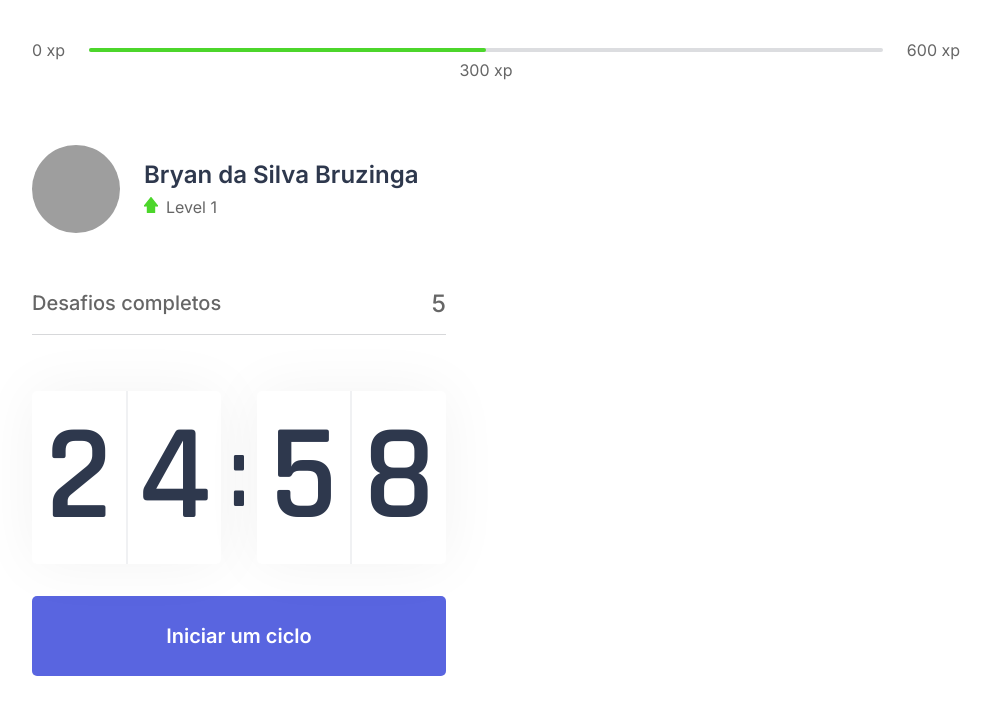
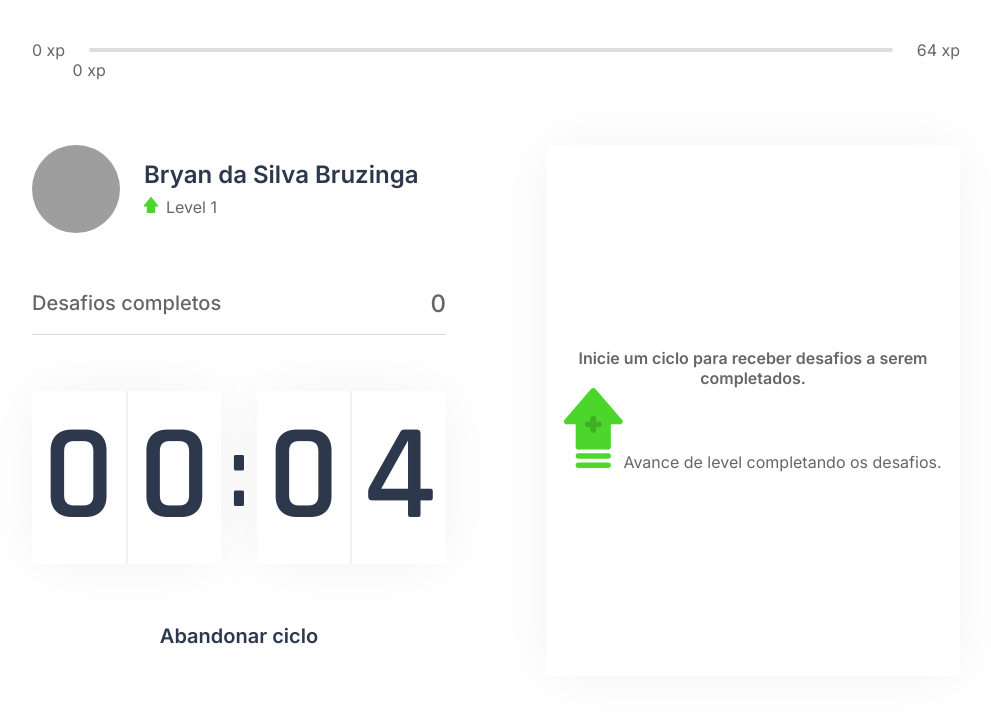
Before and after one commit to bryanbruzinga/Move-It, a Next.js app: page / in a window 1280 px wide. Both pictures are taken after a click on the button "Iniciar um ciclo". Shown: the top 714 px of the page, without its empty margins (144-1135 px from the left). Built offline with nearby package versions, Linux system fonts and the light colour scheme; grey boxes are pictures that could not be loaded.

Commit message:
terceiro dia NLW

```diff
--- /dev/null
+++ b/challenges.json
@@ -0,0 +1,62 @@
+[
+  {
+    "type": "body",
+    "description": "Estique um de seus braços com a palma da mão virada para frente e puxe os dedos para cima por 10 segundos por mão.",
+    "amount": 80
+  },
+  {
+    "type": "body",
+    "description": "Estique seu braço contra o peito e puxe-o utilizando o outro braço por 10 segundos por braço.",
+    "amount": 60
+  },
+  {
+    "type": "body",
+    "description": "Puxe seu pescoço com a ajuda da mão para a direita e para a esquerda, permanecendo na posição por alguns segundos.",
+    "amount": 70
+  },
+  {
+    "type": "body",
+    "description": "Com as duas mãos na parte de trás da cabeça, leve-a para baixo, alongando a parte de trás da região.",
+    "amount": 60
+  },
+  {
+    "type": "body",
+    "description": "Cruze as pernas e desça com as mãos esticadas em direção ao chão. Repita o movimento com a outra perna na frente.",
+    "amount": 100
+  },
+  {
+    "type": "body",
+    "description": "Sentado, abra as pernas e tente encostar as palmas das mãos no chão, repita 3 vezes por 5 segundos.",
+    "amount": 80
+  },
+  {
+    "type": "body",
+    "description": "Puxe o joelho de encontro ao peito e segure, troque de perna após 10 segundos.",
+    "amount": 50
+  },
+  {
+    "type": "body",
+    "description": "Sentado, cruze uma perna e incline seu tronco à frente, troque de perna após 10 segundos.",
+    "amount": 80
+  },
+  {
+    "type": "eye",
+    "description": "Sentado, feche os olhos e cubra-os com as palmas da mão durante 2 minutos, depois abra normalmente.",
+    "amount": 90
+  },
+  {
+    "type": "eye",
+    "description": "Em algum ambiente aberto, olhe o mais longe que puder em quatro direções por 3s, mexa apenas os olhos. Repita 3 vezes.",
+    "amount": 140
+  },
+  {
+    "type": "eye",
+    "description": "Usando os polegares, massage a área abaixo das sobrancelhas em movimentos circulares por 15 segundos.",
+    "amount": 70
+  },
+  {
+    "type": "body",
+    "description": "Em pé, gire a cintura o máximo que puder para a esquerda, segure por cinco segundos. Repita para a direita.",
+    "amount": 90
+  }
+]
--- /dev/null
+++ b/src/components/ChallengeBox.tsx
@@ -0,0 +1,50 @@
+import React from "react";
+import { ChallengesContext } from "../contexts/ChallengesContext";
+import styles from "../styles/components/ChallengeBox.module.css";
+
+export function ChallengeBox() {
+  const { activeChallenges, resetChallenge } = React.useContext(
+    ChallengesContext
+  );
+
+  return (
+    <div className={styles.ChallengeBoxContainer}>
+      {activeChallenges ? (
+        <div className={styles.ChallengeActive}>
+          <header>Ganhe {activeChallenges.amount} xp</header>
+          <main>
+            <img
+              src={`icons/${activeChallenges.type}.svg`}
+              alt={activeChallenges.type}
+            />
+            <strong>Novo desafio</strong>
+            <p>{activeChallenges.description}</p>
+          </main>
+
+          <footer>
+            <button
+              type="button"
+              onClick={resetChallenge}
+              className={styles.challengeFailedButton}
+            >
+              Falhei
+            </button>
+            <button type="button" className={styles.challengeSucceededButton}>
+              Completei
+            </button>
+          </footer>
+        </div>
+      ) : (
+        <div className={styles.ChallengeNotActive}>
+          <strong>
+            Inicie um ciclo para receber desafios a serem completados.
+          </strong>
+          <p>
+            <img src="icons/level-up.svg" alt="Level Up" />
+            Avance de level completando os desafios.
+          </p>
+        </div>
+      )}
+    </div>
+  );
+}
--- a/src/components/CompletedChallenges.tsx
+++ b/src/components/CompletedChallenges.tsx
@@ -1,10 +1,15 @@
+import React from 'react';
+import { ChallengesContext } from '../contexts/ChallengesContext';
 import styles from '../styles/components/CompletedChallenges.module.css'
 
 export function CompletedChallenges () {
+
+    const {challengesCompleted} = React.useContext(ChallengesContext)
+
     return (
         <div className={styles.completedChallengesContainer}>
             <span>Desafios completos</span>
-            <span>5</span>
+            <span>{challengesCompleted}</span>
         </div>
     )
 }
--- a/src/components/Countdown.tsx
+++ b/src/components/Countdown.tsx
@@ -1,9 +1,15 @@
 import React from "react";
+import { ChallengesContext } from "../contexts/ChallengesContext";
 import styles from "../styles/components/Countdown.module.css";
 
+let countdownTimeout: NodeJS.Timeout;
+
 export function Countdown() {
-  const [time, setTime] = React.useState(25 * 60);
-  const [active, setActive] = React.useState(false);
+  const { startNewChallenge } = React.useContext(ChallengesContext);
+
+  const [time, setTime] = React.useState(0.1 * 60);
+  const [isActive, setIsActive] = React.useState(false);
+  const [hasFinished, setHasFinished] = React.useState(false);
 
   const minutes = Math.floor(time / 60);
   const seconds = time % 60;
@@ -12,16 +18,26 @@
   const [secondLeft, secondRight] = String(seconds).padStart(2, "0").split("");
 
   function startCountdown() {
-    setActive(true);
+    setIsActive(true);
+  }
+
+  function resetCountdown() {
+    clearTimeout(countdownTimeout);
+    setIsActive(false);
+    setTime(0.1 * 60);
   }
 
   React.useEffect(() => {
-    if (active && time > 0) {
-      setTimeout(() => {
+    if (isActive && time > 0) {
+      countdownTimeout = setTimeout(() => {
         setTime(time - 1);
       }, 1000);
+    } else if (isActive && time === 0) {
+      setHasFinished(true);
+      setIsActive(false);
+      startNewChallenge();
     }
-  }, [active, time]);
+  }, [isActive, time]);
 
   return (
     <div>
@@ -36,6 +52,22 @@
           <span>{secondRight}</span>
         </div>
       </div>
+
+      {hasFinished ? (
+        <button disabled className={styles.countdownButton}>
+          Ciclo Encerrado
+        </button>
+      ) : (
+        <>
+          {isActive ? (
+            <button
+              onClick={resetCountdown}
+              type="button"
+              className={`${styles.countdownButton} ${styles.countdownButtonActive}`}
+            >
+              Abandonar ciclo
+            </button>
+          ) : (
             <button
               onClick={startCountdown}
               type="button"
@@ -43,6 +75,9 @@
             >
               Iniciar um ciclo
             </button>
+          )}
+        </>
+      )}
     </div>
   );
 }
--- a/src/components/ExperienceBar.tsx
+++ b/src/components/ExperienceBar.tsx
@@ -1,14 +1,21 @@
+import React from 'react';
+import { ChallengesContext } from '../contexts/ChallengesContext'
 import styles from '../styles/components/ExperienceBar.module.css'
 
 export function ExperienceBar() {
+
+    const { currentExperience, experienceToNextLevel } = React.useContext(ChallengesContext);
+
+    const percentToNextLevel = Math.round(currentExperience * 100) / experienceToNextLevel
+
     return (
         <header className={styles.experienceBar}>
             <span>0 xp</span>
             <div>
-                <div style={{ width: '50%' }}/>
-                <span className={styles.currentExperience} style={{ left: '50%' }}>300 xp</span>
+                <div style={{ width: `${percentToNextLevel}%` }}/>
+                <span className={styles.currentExperience} style={{ left: `${percentToNextLevel}%` }}>{currentExperience} xp</span>
             </div>
-            <span>600 xp</span>
+            <span>{experienceToNextLevel} xp</span>
         </header>
     )
 }
--- /dev/null
+++ b/src/contexts/ChallengesContext.tsx
@@ -0,0 +1,67 @@
+import React from "react";
+import challenges from '../../challenges.json';
+
+interface Challenge {
+  type: 'body' | 'eye';
+  description: string;
+  amount: number;
+}
+
+interface ChallengeContextData {
+    level: number;
+    currentExperience: number;
+    experienceToNextLevel: number;
+    challengesCompleted: number;
+    activeChallenges: Challenge;
+    startNewChallenge: () => void;
+    levelUp: () => void;
+    resetChallenge: () => void;
+}
+
+interface ChallengesProviderProps {
+  children: React.ReactNode;
+}
+
+export const ChallengesContext = React.createContext({} as ChallengeContextData);
+
+export function ChallengesProvider({ children }: ChallengesProviderProps) {
+  const [level, setLevel] = React.useState(1);
+  const [currentExperience, setCurrentExperience] = React.useState(0);
+  const [challengesCompleted, setChallengesCompleted] = React.useState(0);
+
+  const [activeChallenges, setActiveChallenges] = React.useState(null);
+
+  const experienceToNextLevel = Math.pow((level +1 ) * 4, 2)
+
+  function levelUp() {
+    setLevel(level + 1);
+  }
+
+  function startNewChallenge() {
+    const randomChallengeIndex = Math.floor(Math.random() * challenges.length)
+    const challenge = challenges[randomChallengeIndex];
+
+    setActiveChallenges(challenge);
+  }
+
+  function resetChallenge() {
+    setActiveChallenges(null)
+  }
+
+  return (
+    <ChallengesContext.Provider
+      value={{
+        level,
+        levelUp,
+        currentExperience,
+        challengesCompleted,
+        startNewChallenge,
+        activeChallenges,
+        resetChallenge,
+        experienceToNextLevel
+      }}
+    >
+      {children}
+    </ChallengesContext.Provider>
+  );
+}
--- a/src/pages/_app.tsx
+++ b/src/pages/_app.tsx
@@ -1,7 +1,14 @@
 import '../styles/global.css'
 
+import { ChallengesProvider } from '../contexts/ChallengesContext'
+
 function MyApp({ Component, pageProps }) {
-  return <Component {...pageProps} />
+
+  return (
+      <ChallengesProvider>
+        <Component {...pageProps} />
+      </ChallengesProvider>
+  )
 }
 
 export default MyApp
--- a/src/pages/index.tsx
+++ b/src/pages/index.tsx
@@ -3,10 +3,12 @@
 import { Countdown } from "../components/Countdown";
 import { ExperienceBar } from "../components/ExperienceBar";
 import { Profile } from "../components/Profile";
+import { ChallengeBox } from "../components/ChallengeBox";
 
 import Head from 'next/head';
 
 import styles from "../styles/pages/Home.module.css"
+
 
 export default function Home() {
   return (
@@ -22,7 +24,7 @@
           <Countdown />
         </div>
         <div>
-
+          <ChallengeBox />
         </div>
       </section>
     </div>
--- /dev/null
+++ b/src/styles/components/ChallengeBox.module.css
@@ -0,0 +1,101 @@
+.ChallengeBoxContainer {
+    height: 100%;
+    background: var(--white);
+    border-radius: 5px;
+    box-shadow: 0 0 60px rgba(0, 0, 0, 0.05);
+    display: flex;
+    flex-direction: column;
+    align-items: center;
+    justify-content: center;
+    text-align: center;
+}
+
+.challengeNotActive {
+    display: flex;
+    flex-direction: column;
+    align-items: center;
+}
+
+.challengeNotActive strong {
+    font-size: 1.5rem;
+    font-weight: 500;
+    line-height: 1.4;
+}
+
+.challengeNotActive p {
+    display: flex;
+    flex-direction: column;
+    align-items: center;
+    line-height: 1.4;
+    max-width: 70%;
+    margin-top: 3rem;
+}
+
+.challengeNotActive p img {
+    margin-bottom: 1rem;
+}
+
+.ChallengeActive {
+    height: 100%;
+    display: flex;
+    flex-direction: column;
+    padding: 20px;
+}
+
+.ChallengeActive header {
+    color: var(--blue);
+    font-weight: 600;
+    font-size: 1.25rem;
+    padding: 0 2rem 1.5rem;
+    border-bottom: 1px solid var(--gray-line);
+}
+
+.ChallengeActive main {
+    flex: 1;
+    display: flex;
+    flex-direction: column;
+    align-items: center;
+    justify-content: center;
+}
+
+.ChallengeActive main strong {
+    font-weight: 600;
+    font-size: 2rem;
+    color: var(--title);
+    margin: 1.5rem 0 1rem;
+}
+
+.ChallengeActive main p {
+    line-height: 1.5;
+}
+
+.ChallengeActive footer {
+    display: grid;
+    grid-template-columns: 1fr 1fr;
+    gap: 1rem;
+}
+
+.ChallengeActive footer button {
+    height: 3rem;
+    display: flex;
+    align-items: center;
+    justify-content: center;
+    border: 0;
+    border-radius: 5px;
+    color: var(--white);
+    font-size: 1rem;
+    font-weight: 600;
+    transition: filter .2s;
+}
+
+.ChallengeActive footer button.challengeFailedButton {
+    background: var(--red);
+}
+
+.ChallengeActive footer button.challengeSucceededButton {
+    background: var(--green);
+}
+
+.ChallengeActive footer button:hover {
+    filter: brightness(0.9);
+}
--- a/src/styles/components/Countdown.module.css
+++ b/src/styles/components/Countdown.module.css
@@ -51,6 +51,22 @@
     transition: background-color 0.2s;
 }
 
-.countdownButton:hover {
+.countdownButton:not(:disabled):hover {
     background: var(--blue-dark);
 }
+
+.countdownButtonActive {
+    background: var(--white);
+    color: var(--title);
+}
+
+.countdownButtonActive:not(:disabled):hover {
+    background: var(--red);
+    color: var(--white);
+}
+
+.countdownButton:disabled {
+    background: var(--white);
+    color: var(--text);
+    cursor: not-allowed;
+}
```
Lines whose indentation alone changed are shown as unchanged.
